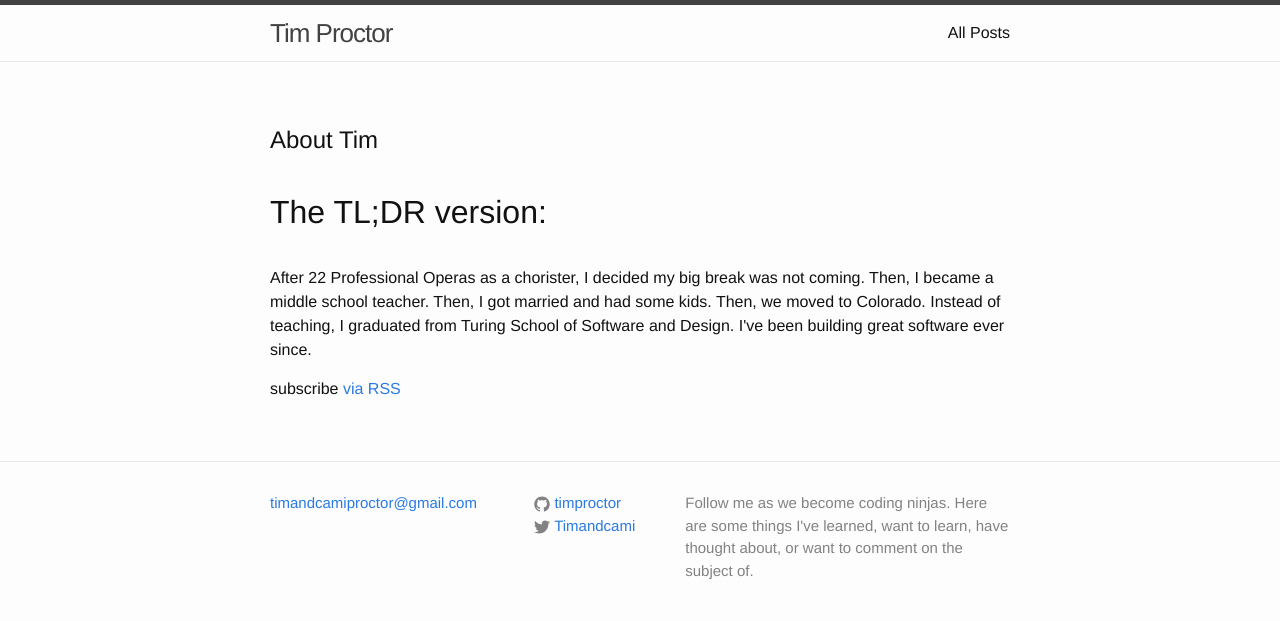
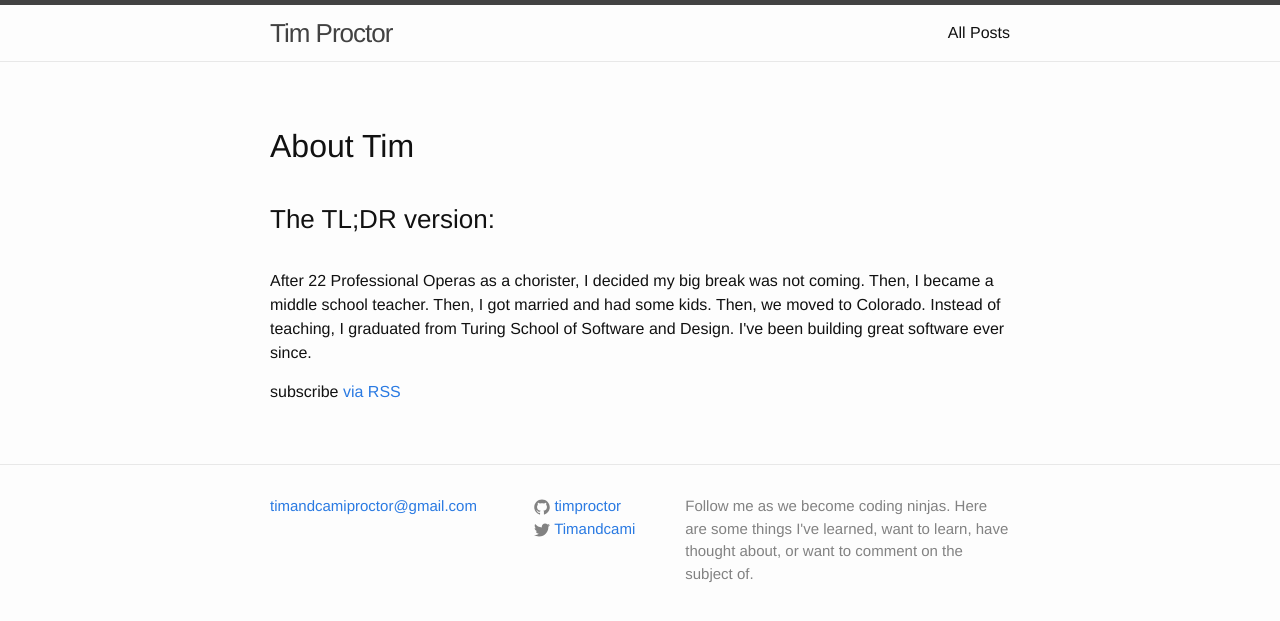
Before and after one commit to timproctor/timproctor.github.io, a Jekyll site: the page built from index.html, in a window 1280 px wide. Shown: the top 621 px of the page. Built offline with Jekyll 4.4.1, drawn with Linux system fonts in a browser that asks for light colours.

Commit message:
fixing headings sizes

```diff
--- a/index.html
+++ b/index.html
@@ -4,9 +4,9 @@ layout: page
 
 <div class="home">
 
-  <h1 class="post-content">About Tim</h1>
+  <h2 class="post-content">About Tim</h2>
 
-  <h2 class="post-content">The TL;DR version:</h2>
+  <h3 class="post-content">The TL;DR version:</h3>
 
   <p>After 22 Professional Operas as a chorister, I decided my big break was not coming. Then, I became a middle school teacher. Then, I got married and had some kids. Then, we moved to Colorado. Instead of teaching, I graduated from Turing School of Software and Design. I've been building great software ever since.</p>
 
```
